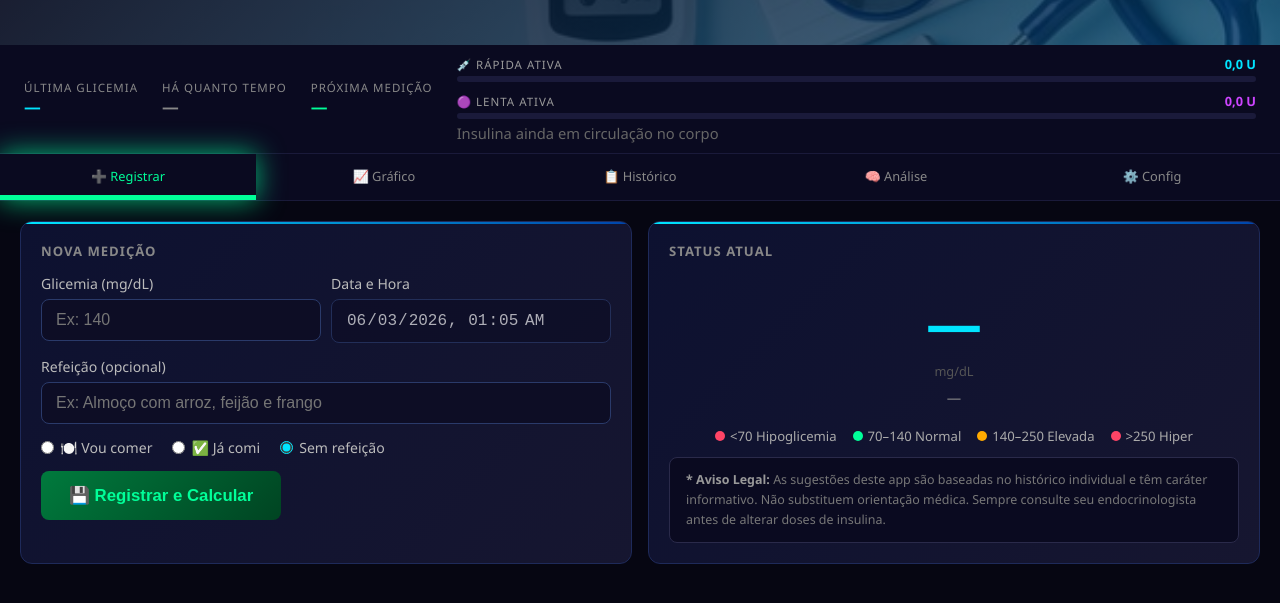
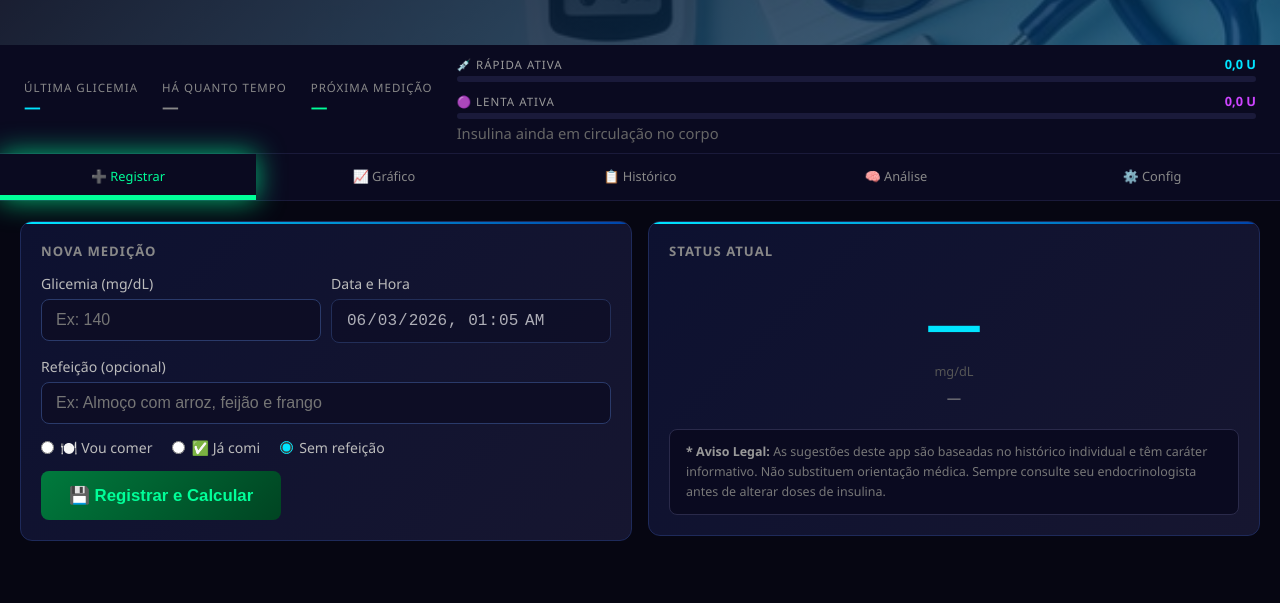
Before and after one commit to hellfirespriston-art/glicocare, a plain HTML site: page index.html in a window 1280 px wide. Shown: the part 115-718 px from the top of the page. Drawn offline with nearby package versions, Linux system fonts and the light colour scheme.

Commit message:
fix: remove legenda de bolinhas do status atual, mantém só aviso legal

```diff
--- a/index.html
+++ b/index.html
@@ -453,12 +453,6 @@
           <div style="font-size:0.8rem;color:#555;margin-top:2px;">mg/dL</div>
           <div id="glicemia-status" style="margin-top:8px;font-size:0.9rem;color:#888;">—</div>
         </div>
-        <div class="legenda" style="justify-content:center;">
-          <div class="legenda-item"><div class="dot" style="background:#ff4466"></div> &lt;70 Hipoglicemia</div>
-          <div class="legenda-item"><div class="dot" style="background:#00ff99"></div> 70–140 Normal</div>
-          <div class="legenda-item"><div class="dot" style="background:#ffaa00"></div> 140–250 Elevada</div>
-          <div class="legenda-item"><div class="dot" style="background:#ff4466"></div> &gt;250 Hiper</div>
-        </div>
         <div class="aviso" style="margin-top:12px;">
           <strong>* Aviso Legal:</strong> As sugestões deste app são baseadas no histórico individual e têm caráter informativo.
           Não substituem orientação médica. Sempre consulte seu endocrinologista antes de alterar doses de insulina.
```
